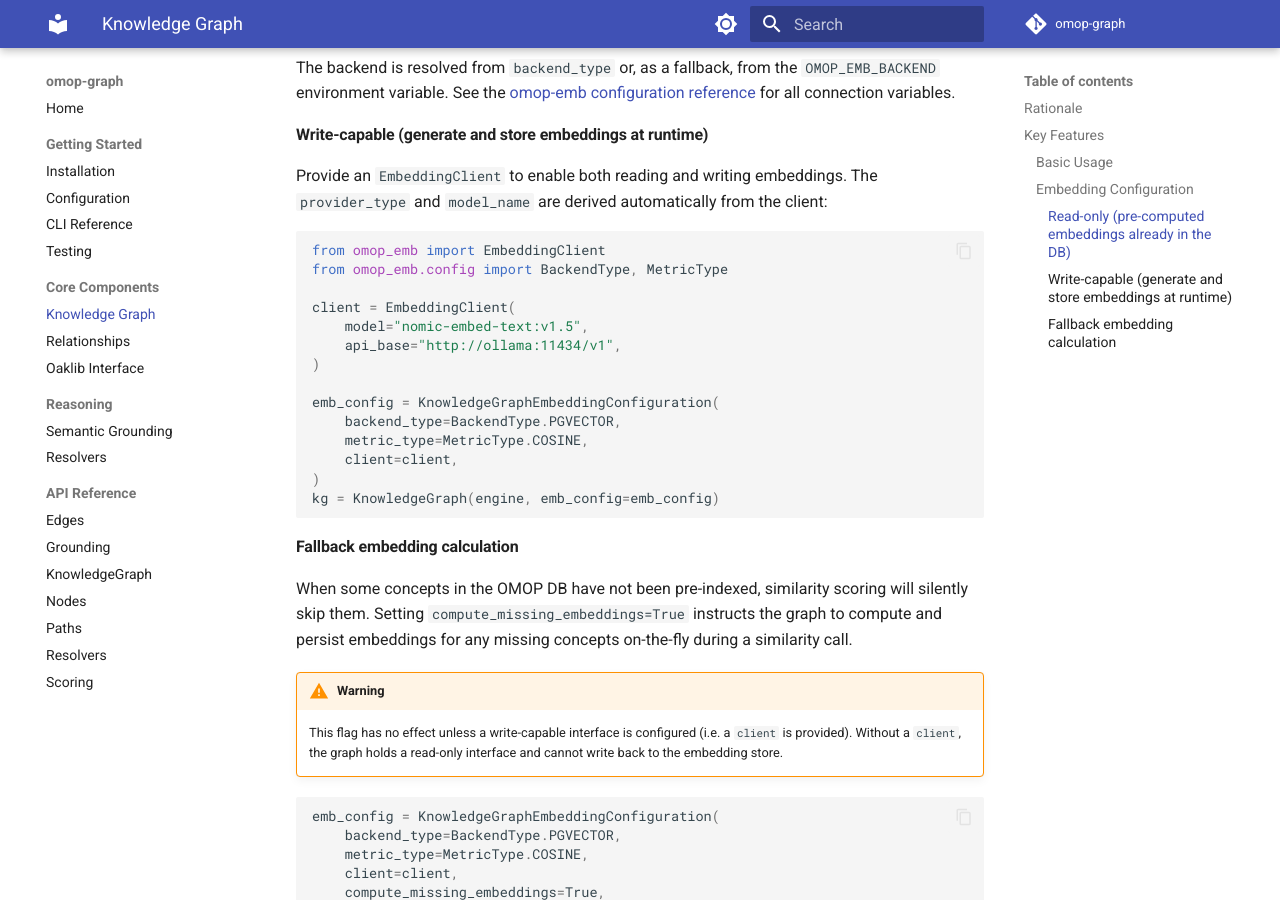
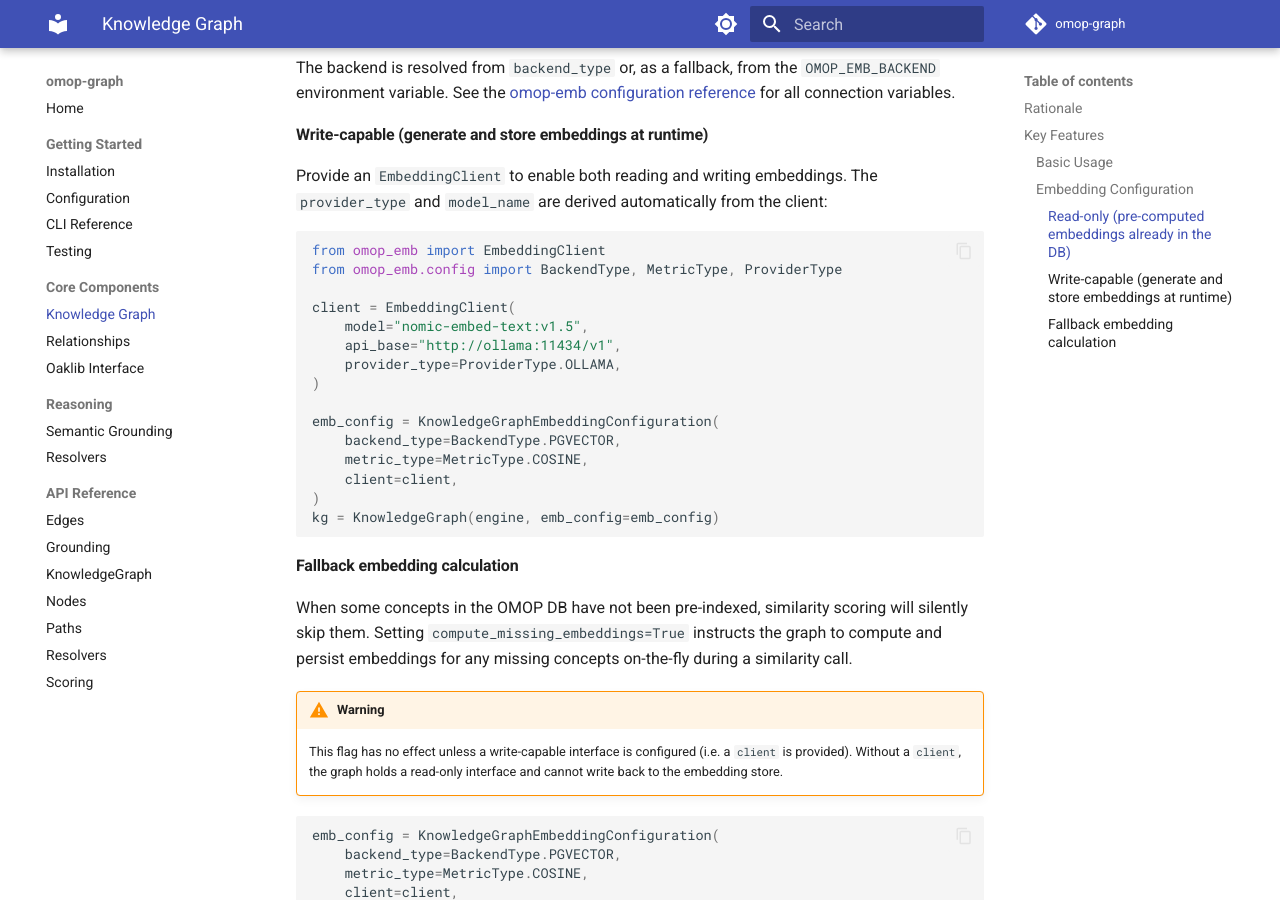
Before and after one commit to AustralianCancerDataNetwork/omop-graph, an MkDocs documentation site: the page built from docs/graph/kg.md, in a window 1280 px wide and 900 px high, scrolled down 2271 px. Built offline with MkDocs 1.6.1 and Material for MkDocs 9.7.7, drawn with Linux system fonts in a browser that asks for light colours; comment, search, counter and statistics services are not loaded.

Commit message:
Small change to docs

````diff
--- a/docs/graph/kg.md
+++ b/docs/graph/kg.md
@@ -87,11 +87,12 @@ are derived automatically from the client:
 
 ```python
 from omop_emb import EmbeddingClient
-from omop_emb.config import BackendType, MetricType
+from omop_emb.config import BackendType, MetricType, ProviderType
 
 client = EmbeddingClient(
     model="nomic-embed-text:v1.5",
     api_base="http://ollama:11434/v1",
+    provider_type=ProviderType.OLLAMA,
 )
 
 emb_config = KnowledgeGraphEmbeddingConfiguration(
````
Also changed, not shown: docs/usage/testing.md (+1 -1 lines).
